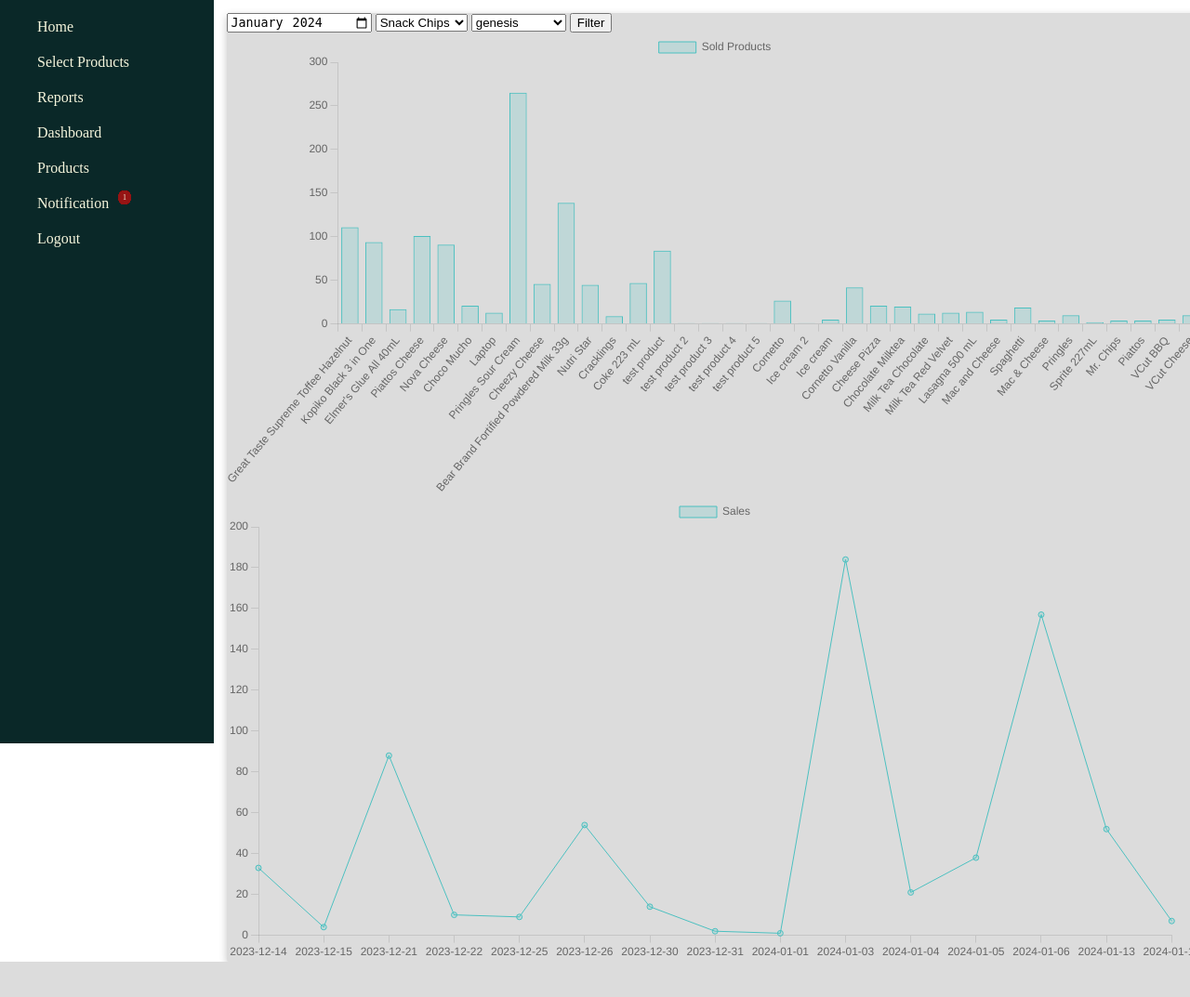
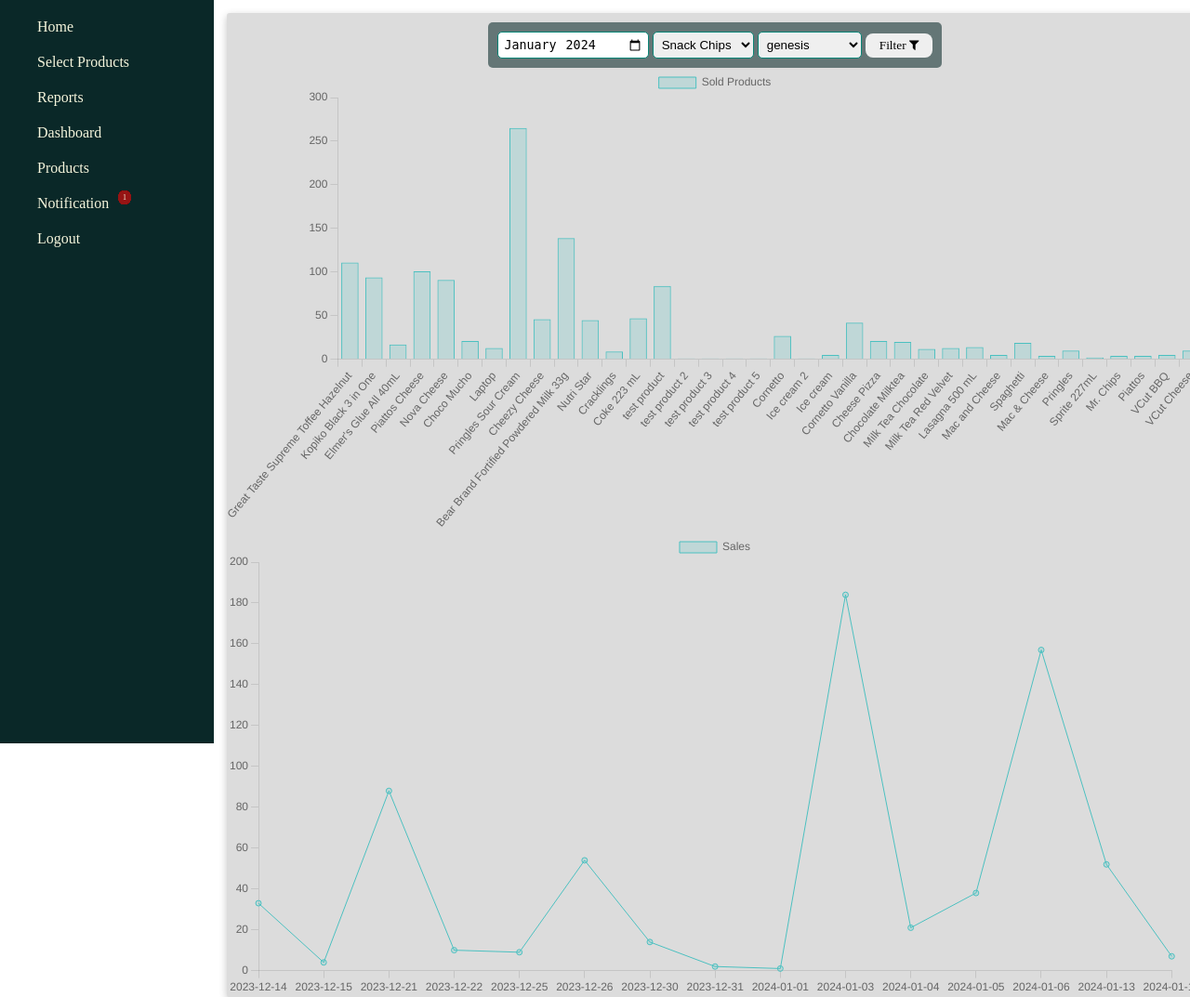
Before and after one commit to Mercurial001/Store-Management-System, a Django app: page /dashboard/ in a window 1280 px wide. Shown: the whole page at 93% size. Before the commit the page ends 1035 px from the top, so only its background shows below. Run offline with Django 3.2, Linux system fonts and the light colour scheme; a user stored in the database is signed in; data comes from the database, SQL or seed files in the repository.

Commit message:
dashboard styling added

```diff
--- /dev/null
+++ b/management/static/dashboard.css
@@ -0,0 +1,59 @@
+.graph-div{
+    display:inline-block;
+    background-color: rgb(220,220,220);
+    background-color: rgb(220,220,220);
+    box-shadow: rgba(0, 0, 0, 0.24) 0px 3px 8px;
+    border-radius:3px;
+    margin-top:14px;
+    margin-left:14px;
+}
+
+.dashboard-graph-filter-div{
+    display: inline-block;
+}
+
+#dashboard-filter-form-container-div{
+    margin:auto;
+    width: fit-content;
+    background-color: rgba(20, 50, 50, 0.6);
+    text-align: center;
+    padding: 10px;
+    border-radius: 5px;
+    margin-top: 10px;
+    border: rgba(50, 50, 150 0.7) 1px solid;
+}
+
+#dashboard-filters-filter-display-div{
+    text-align: center;
+    margin-top: 20px;
+    margin-bottom: 20px;
+    font-family: 'Montserrat';
+}
+
+.dashboard-the-filter{
+    margin-right: 20px;
+    text-decoration: underline;
+}
+
+.dashboard-filter-applied-div{
+    font-weight: 800;
+    color: rgb(80, 80, 80);
+    margin-right: 20px;
+}
+
+.dashboard-filter-field-input{
+    padding: 5px;
+    border-radius: 5px;
+    border: rgb(9, 133, 118) solid 1px;
+}
+
+#dashboard-filter-btn{
+    padding-top: 5px;
+    padding-bottom: 5px;
+    padding-left: 15px;
+    padding-right: 15px;
+    font-family: 'Montserrat';
+    border-radius: 8px;
+    cursor: pointer;
+    border: none;
+}
--- a/management/static/styles.css
+++ b/management/static/styles.css
@@ -138,22 +138,6 @@ body{
     font-size: 30px;
     color: rgb(100, 100, 100);
     letter-spacing: 2px;
-}
-
-/* dashboard.html */
-
-.graph-div{
-    display:inline-block;
-    background-color: rgb(220,220,220);
-    background-color: rgb(220,220,220);
-    box-shadow: rgba(0, 0, 0, 0.24) 0px 3px 8px;
-    border-radius:3px;
-    margin-top:14px;
-    margin-left:14px;
-}
-
-.dashboard-graph-filter-div{
-    display: inline-block;
 }
 
 /* scanned_product.html */
--- a/management/templates/base.html
+++ b/management/templates/base.html
@@ -15,6 +15,7 @@
     <link rel="stylesheet" href="{% static 'inventory.css' %}">
     <link rel="stylesheet" href="{% static 'authentication.css' %}">
     <link rel="stylesheet" href="{% static 'register.css' %}">
+    <link rel="stylesheet" href="{% static 'dashboard.css' %}">
     <link rel="stylesheet" href="https://cdnjs.cloudflare.com/ajax/libs/font-awesome/4.7.0/css/font-awesome.min.css">
     <link href='https://fonts.googleapis.com/css?family=Lato:100italic' rel='stylesheet' type='text/css'>
     <link href='https://fonts.googleapis.com/css?family=Lato:100' rel='stylesheet' type='text/css'>
--- a/management/templates/dashboard.html
+++ b/management/templates/dashboard.html
@@ -7,32 +7,63 @@
     <section id="graphs-section">
         <div class="graph-div">
             <div class="analytics-box-div">
+                <div id="dashboard-filter-form-container-div">
                     <form action="{% url 'dashboard' %}" method="GET">
                         <div class="dashboard-graph-filter-div">
-                        <input type="month" id="monthPicker" name="selected-month" value="{{ default_date|date:'Y-m' }}">
+                            <input class="dashboard-filter-field-input"
+                                   type="month"
+                                   id="monthPicker"
+                                   name="selected-month"
+                                   value="{{ default_date|date:'Y-m' }}">
                         </div>
                         <div class="dashboard-graph-filter-div">
-                        <select name="type-filter" id="sold-product-type-select">
+                            <select class="dashboard-filter-field-input" name="type-filter" id="sold-product-type-select">
                                 {% for type in product_type %}
                                     <option value="{{ type.product_type }}">{{ type.product_type }}</option>
                                 {% endfor %}
                             </select>
                         </div>
                         <div class="dashboard-graph-filter-div">
-                        <select name="cashier-branch-filter" id="sold-products-cashier-branch-select">
+                            <select class="dashboard-filter-field-input"
+                                    name="cashier-branch-filter"
+                                    id="sold-products-cashier-branch-select">
                                 {% for user in users %}
                                     <option value="{{ user.username }}">{{ user.username }}</option>
                                 {% endfor %}
                             </select>
                         </div>
                         <div class="dashboard-graph-filter-div">
-                        <button type="submit">Filter</button>
+                            <button id="dashboard-filter-btn" type="submit">
+                                Filter
+                                <i class="fa fa-filter"></i>
+                            </button>
                         </div>
                     </form>
+                </div>
                 {% if selected_type_sold_product %}
+                    <div id="dashboard-filters-filter-display-div">
+                        <span class="dashboard-filter-applied-div">
+                            Filters Applied:
+                        </span>
+                        <span class="dashboard-filter-applied-div">
+                            Product Type:
+                        </span>
+                        <span class="dashboard-the-filter">
                             {{ selected_type_sold_product }}
+                        </span>
+                        <span class="dashboard-filter-applied-div">
+                            Date:
+                        </span>
+                        <span class="dashboard-the-filter">
                             {{ selected_month_sold_product }}
-                    {{ selected_cashier_sold_product}}
+                        </span>
+                        <span class="dashboard-filter-applied-div">
+                            User:
+                        </span>
+                        <span class="dashboard-the-filter">
+                            {{ selected_cashier_sold_product }}
+                        </span>
+                    </div>
                     <canvas id="SoldPerProductsChartFiltered" width="1050" height="500"></canvas>
                     <canvas id="ProductsSoldDailyChartFiltered" width="1050" height="500"></canvas>
                 {% elif not selected_type_sold_product %}
```
Lines whose indentation alone changed are shown as unchanged.
